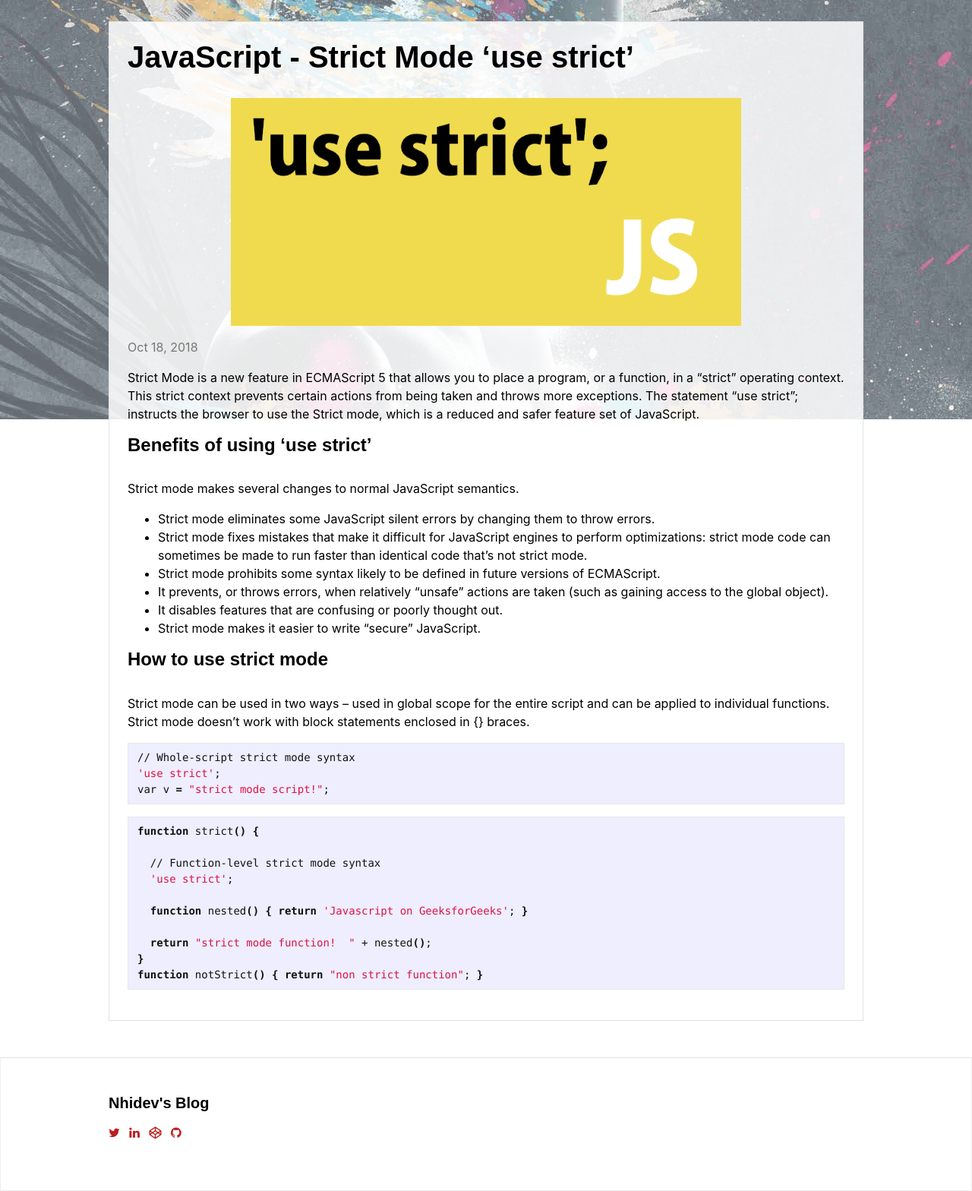
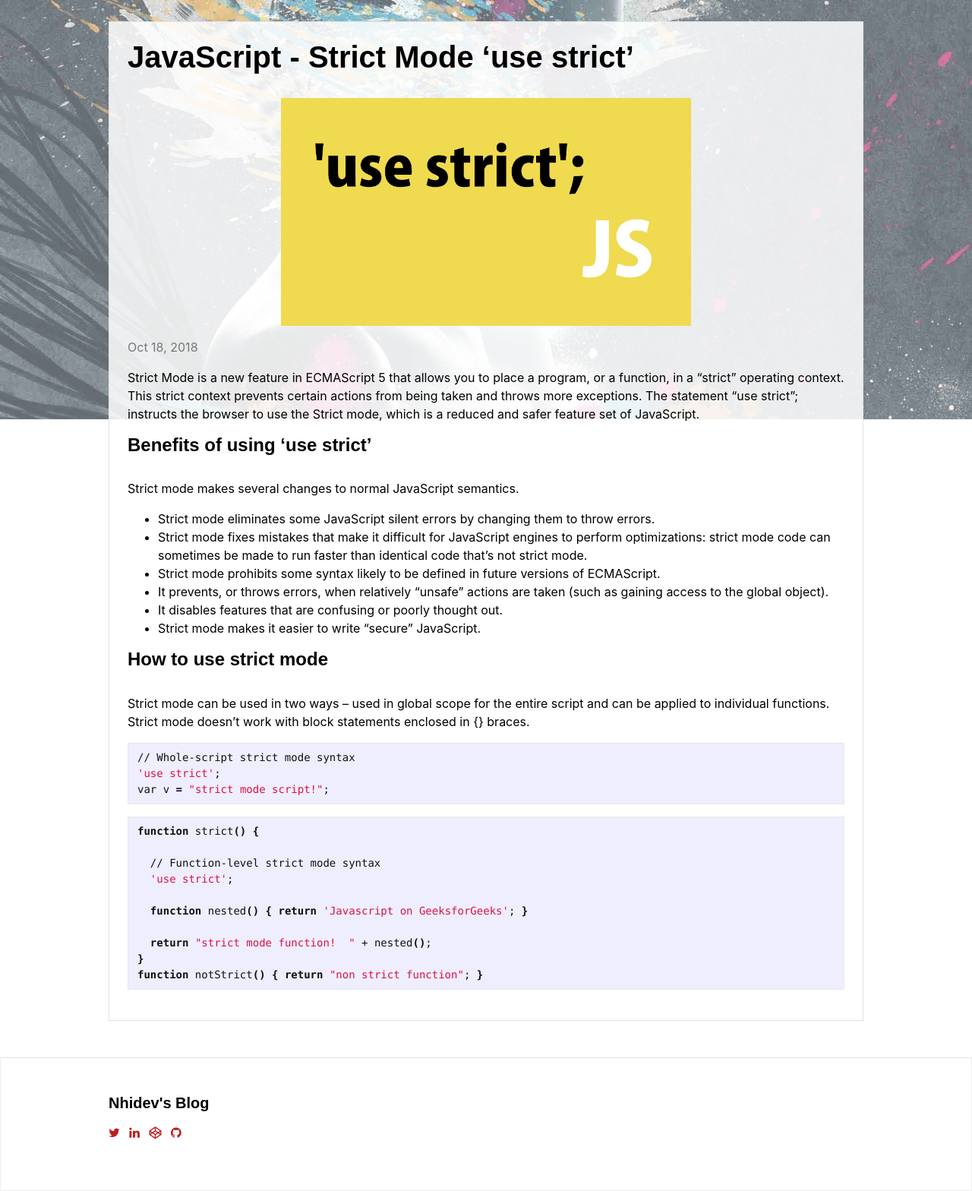
Before and after one commit to nhidev/nhidev.github.io, a Jekyll site: the page built from _posts/2018-10-18-JavaScript-Strict-Mode.md, in a window 1280 px wide. Shown: the part 348-1916 px from the top of the page at 76% size. Built offline with Jekyll 4.4.1, drawn with Linux system fonts in a browser that asks for light colours; nearby versions of some CDN libraries; some web fonts are replaced; our own code applies the rules of GitHub Pages for plain Markdown files.

Commit message:
resize img

```diff
--- a/_posts/2018-10-18-JavaScript-Strict-Mode.md
+++ b/_posts/2018-10-18-JavaScript-Strict-Mode.md
@@ -1,6 +1,6 @@
 ---
 title: JavaScript - Strict Mode ‘use strict’
-image: /assets/img/strict-mode.png
+image: /assets/img/strict-mode.jpg
 categories: [Tech, JavaScript]
 ---
 
```
Also changed, not shown: assets/img/button-animation.jpg, assets/img/fear-of-unknown.jpg, assets/img/maxresdefault.jpg, assets/img/message-in-a-bottle.jpg, assets/img/pluralsight.jpg, assets/img/strict-mode.jpg (added), assets/img/strict-mode.png (deleted).
